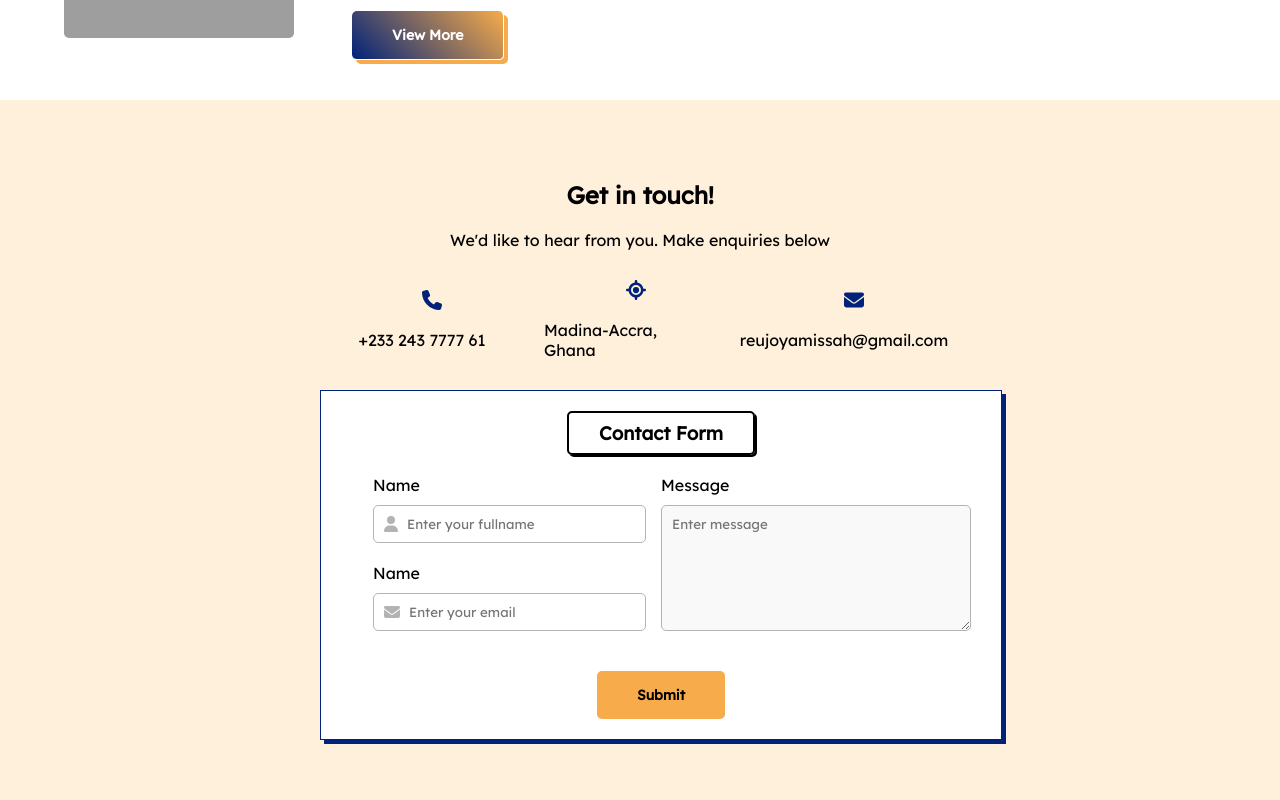
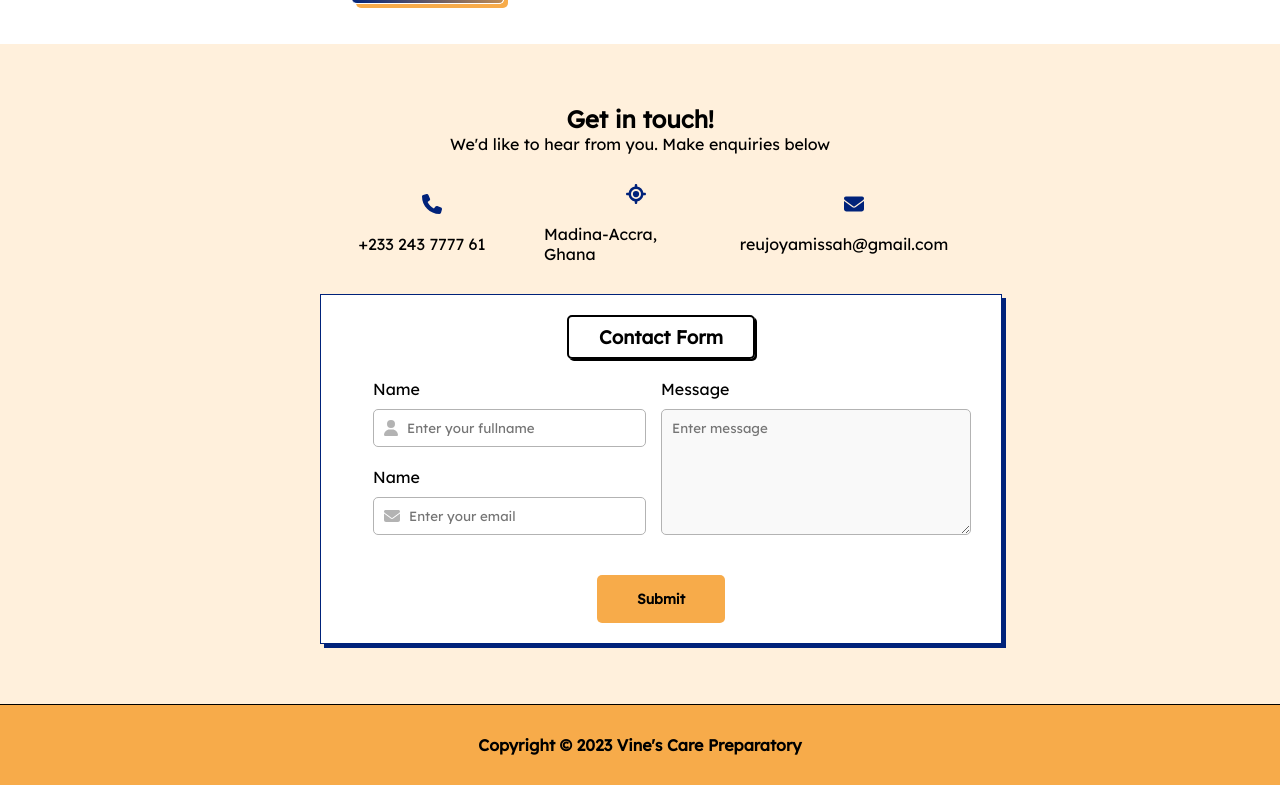
Before and after one commit to Reu-Amissah/Vine-Frontend, a React (Create React App) app in the folder vine-app/: page / in a window 1280 px wide. Shown: the part 1000-1800 px from the top of the page. Built offline with nearby package versions, Linux system fonts and the light colour scheme; grey boxes are pictures that could not be loaded.

Commit message:
add footer

```diff
--- a/vine-app/src/Screens/Landing Page/LandingPage.css
+++ b/vine-app/src/Screens/Landing Page/LandingPage.css
@@ -1,5 +1,6 @@
 * {
   font-family: "Lexend Deca", sans-serif;
+  margin: 0;
 }
 
 /* Header/navbar design with background glass effect*/
@@ -31,9 +32,9 @@ header {
   }
 }
 
-section {
+/* section {
   margin-top: 40px;
-}
+} */
 
 .welcome-section {
   margin-top: 0;
@@ -43,3 +44,11 @@ section {
 .contact-us-section {
   background-color: #fff0dc;
 }
+
+.footer-section {
+  margin: 0;
+}
+
+.body-div {
+  margin: 0;
+}
--- a/vine-app/src/Screens/Landing Page/LandingPage.js
+++ b/vine-app/src/Screens/Landing Page/LandingPage.js
@@ -5,25 +5,29 @@ import Welcome from "../../components/Welcome/Welcome";
 import Mission from "../../components/Mission/Mission";
 import Programs from "../../components/Programs/Programs";
 import ContactUs from "../../components/ContactUs/ContactUs";
+import Footer from "../../components/Footer/Footer";
 
 class LandingPage extends React.Component {
   render() {
     return (
-      <div>
+      <div className="body-div">
         <header>
           <Navbar></Navbar>
         </header>
         <section className="welcome-section">
           <Welcome></Welcome>
         </section>
-        <section>
+        <section style={{ marginTop: "40px" }}>
           <Mission></Mission>
         </section>
-        <section>
+        <section style={{ marginTop: "40px" }}>
           <Programs></Programs>
         </section>
-        <section className="contact-us-section">
+        <section className="contact-us-section" style={{ marginTop: "40px" }}>
           <ContactUs></ContactUs>
+        </section>
+        <section className="footer-section">
+          <Footer></Footer>
         </section>
       </div>
     );
--- /dev/null
+++ b/vine-app/src/components/Footer/Footer.css
@@ -0,0 +1,10 @@
+.footer-container {
+  background-color: #f7ab4a;
+  color: black;
+  display: flex;
+  justify-content: center;
+  align-items: center;
+  padding-block: 30px;
+  font-weight: 700;
+  border-top: 1px solid black;
+}
--- /dev/null
+++ b/vine-app/src/components/Footer/Footer.js
@@ -0,0 +1,14 @@
+import React from "react";
+import "./Footer.css";
+
+const Footer = () => {
+  return (
+    <div className="footer-container">
+      <div className="footer-content">
+        Copyright &copy; 2023 Vine's Care Preparatory
+      </div>
+    </div>
+  );
+};
+
+export default Footer;
```
